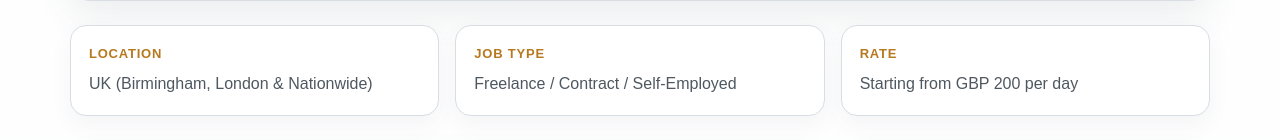
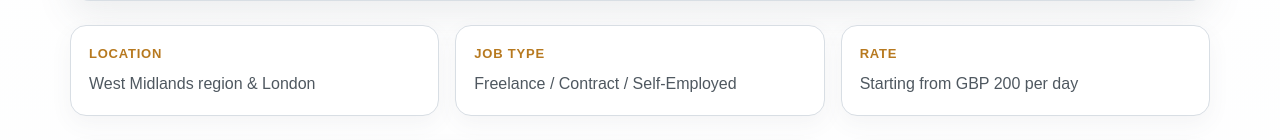
Before and after one commit to avvsj/jobs, a plain HTML site: page index.html in a window 1280 px wide. Shown: the part 351-491 px from the top of the page. Drawn offline with Linux system fonts and the light colour scheme.

Commit message:
Update index.html

```diff
--- a/index.html
+++ b/index.html
@@ -585,7 +585,7 @@
     <div class="job-meta">
       <div class="meta-card">
         <strong>Location</strong>
-        UK (Birmingham, London & Nationwide)
+        West Midlands region & London
       </div>
       <div class="meta-card">
         <strong>Job Type</strong>
```
